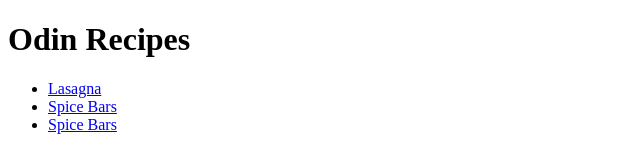
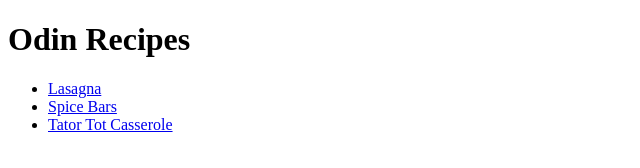
Before and after one commit to jayvaidy/odin-recipes, a plain HTML site: page index.html in a window 1280 px wide. Shown: the full height of the page, 0-640 px from the left. Drawn offline with Linux system fonts and the light colour scheme.

Commit message:
Fix name of Tator Tot Casserole link

```diff
--- a/index.html
+++ b/index.html
@@ -10,7 +10,7 @@
     <ul>
         <li><a href="./recipes/lasagna.html">Lasagna</a></li>
         <li><a href="./recipes/spicebars.html">Spice Bars</a></li>
-        <li><a href="./recipes/tatortotcass.html">Spice Bars</a></li>
+        <li><a href="./recipes/tatortotcass.html">Tator Tot Casserole</a></li>
     </ul>
 
 </body>
```
